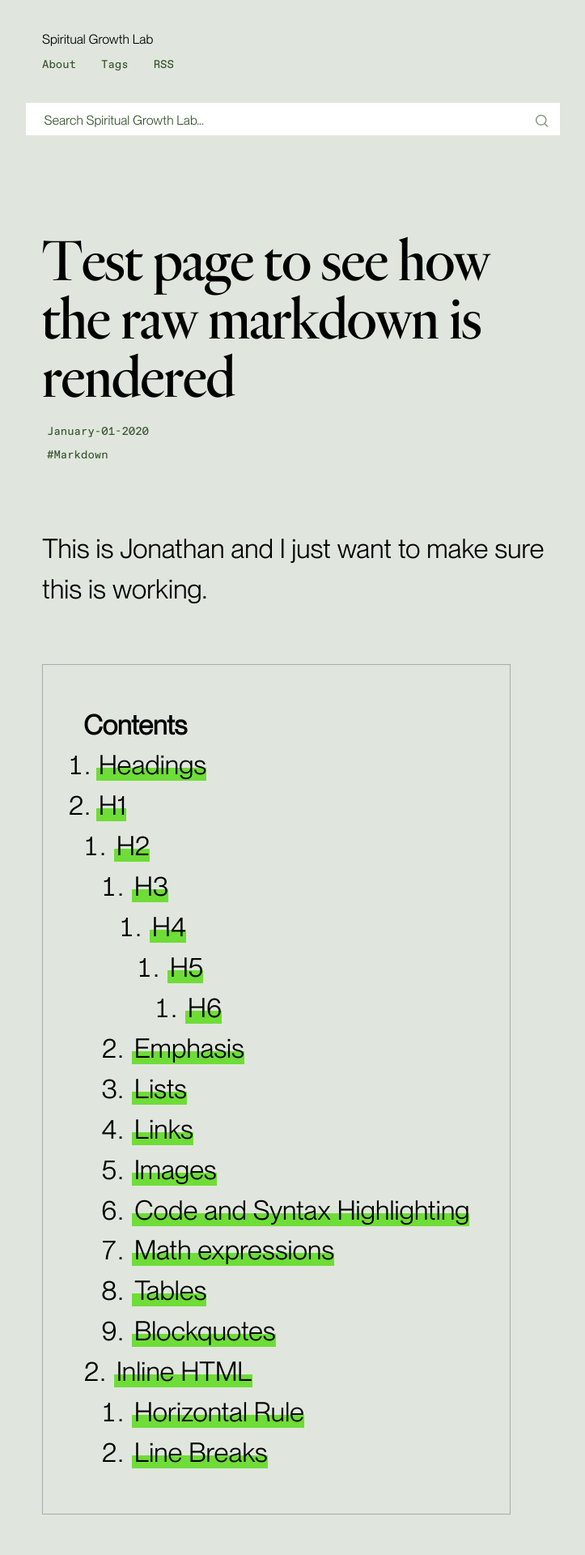
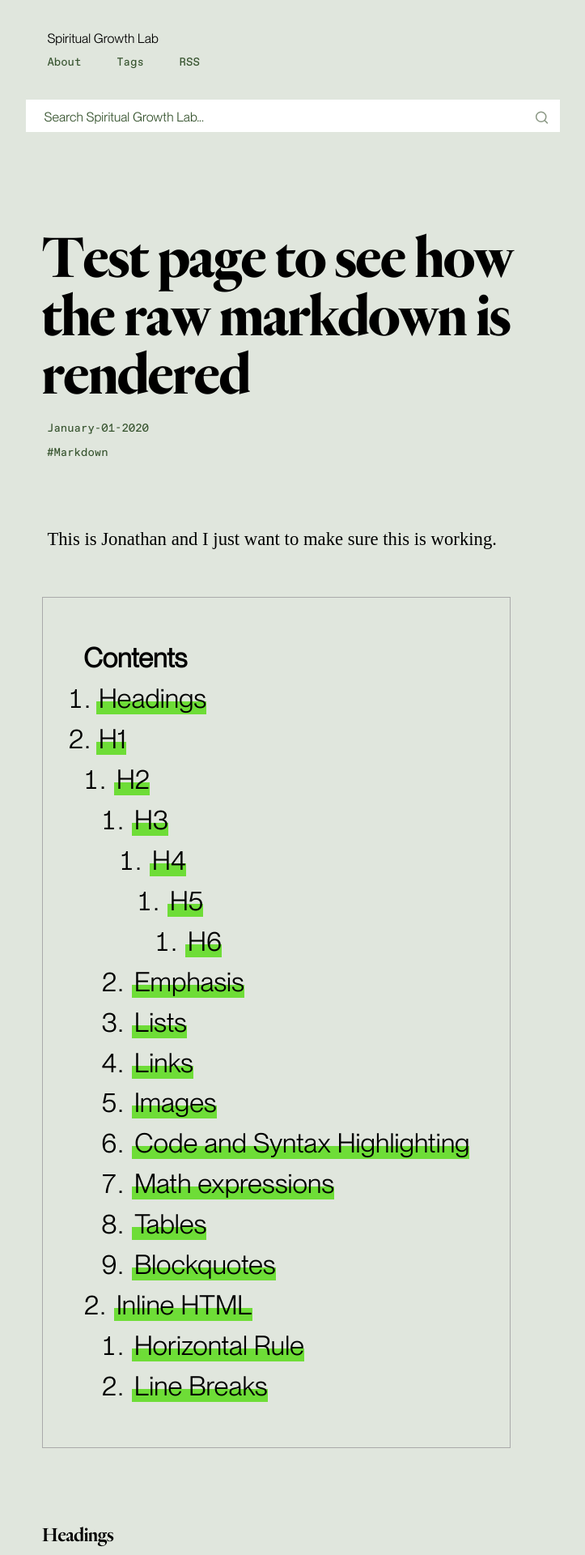
Before and after one commit to jsantiago611/digital-garden-master, a Jekyll site: the page built from _posts/2020-01-01-test.md, in a window 1280 px wide. Shown: the top 1920 px of the page at 81% size, without its empty margins (278-1001 px from the left). Built offline with Jekyll 4.4.1, drawn with Linux system fonts in a browser that asks for light colours; comment, search, counter and statistics services are not loaded.

Commit message:
p UI from Vanderbilt

```diff
--- a/assets/css/Style.css
+++ b/assets/css/Style.css
@@ -263,7 +263,7 @@ main {
 	font-variant-numeric: oldstyle-nums;
 	font-feature-settings: pnum;
 	font-family: var(--font-family-serif), Times, "Times New Roman", serif;
-	font-weight: 300;
+	font-weight: 700;
 	letter-spacing: -0.015em;
 	line-height: 1;
 	margin: 36px 0 8px;
@@ -318,7 +318,7 @@ main {
  h2 {
 	font-size: 28px;
 	font-family: var(--font-family-serif), system-ui, sans-serif;
-	font-weight: 300;
+	font-weight: 700;
 	letter-spacing: -0.01em;
 	line-height: 1.2;
 	margin-top: 24px;
@@ -497,6 +497,68 @@ a, p, ul, li, ol, table, span, blockquote {
     font-size: var(--body-copy-size);
     line-height: 1.5em;
 }
+
+p {
+	font-size: 17px;
+	font-family: Academica;
+	font-size: 17px;
+	line-height: 1.4;
+	font-weight: 300;
+	padding-left: 8px;
+	padding-right: 8px
+}
+
+p b,
+p strong {
+	font-weight: 500
+}
+
+p em,
+p i {
+	font-style: italic
+}
+
+p p:not(:last-child) {
+	margin-top: 0;
+	margin-bottom: 1em
+}
+
+p a {
+	box-shadow: inset 0 -1px var(--c-border);
+	color: var(--c-text-link);
+	cursor: pointer;
+	transition: box-shadow .2s cubic-bezier(0.645, 0.045, 0.355, 1), color .2s cubic-bezier(0.645, 0.045, 0.355, 1)
+}
+
+p a:hover,
+p a:focus {
+	box-shadow: inset 0 -1px var(--c-text-strong);
+	color: var(--c-text-strong)
+}
+
+@media(min-width: 300px)and (max-width: 1499px) {
+	p {
+		font-size: calc(17px + (24 - 17) * ( 100vw - 300px) / (1500 - 300))
+	}
+}
+
+@media(min-width: 1500px) {
+	p {
+		font-size: 24px
+	}
+}
+
+@media(min-width: 768px) {
+	p {
+		padding-left: .5vw;
+		padding-right: .5vw
+	}
+}
+
+p>:last-child {
+	margin-bottom: 0
+}
+
 
 p a,
 ul a,
```
